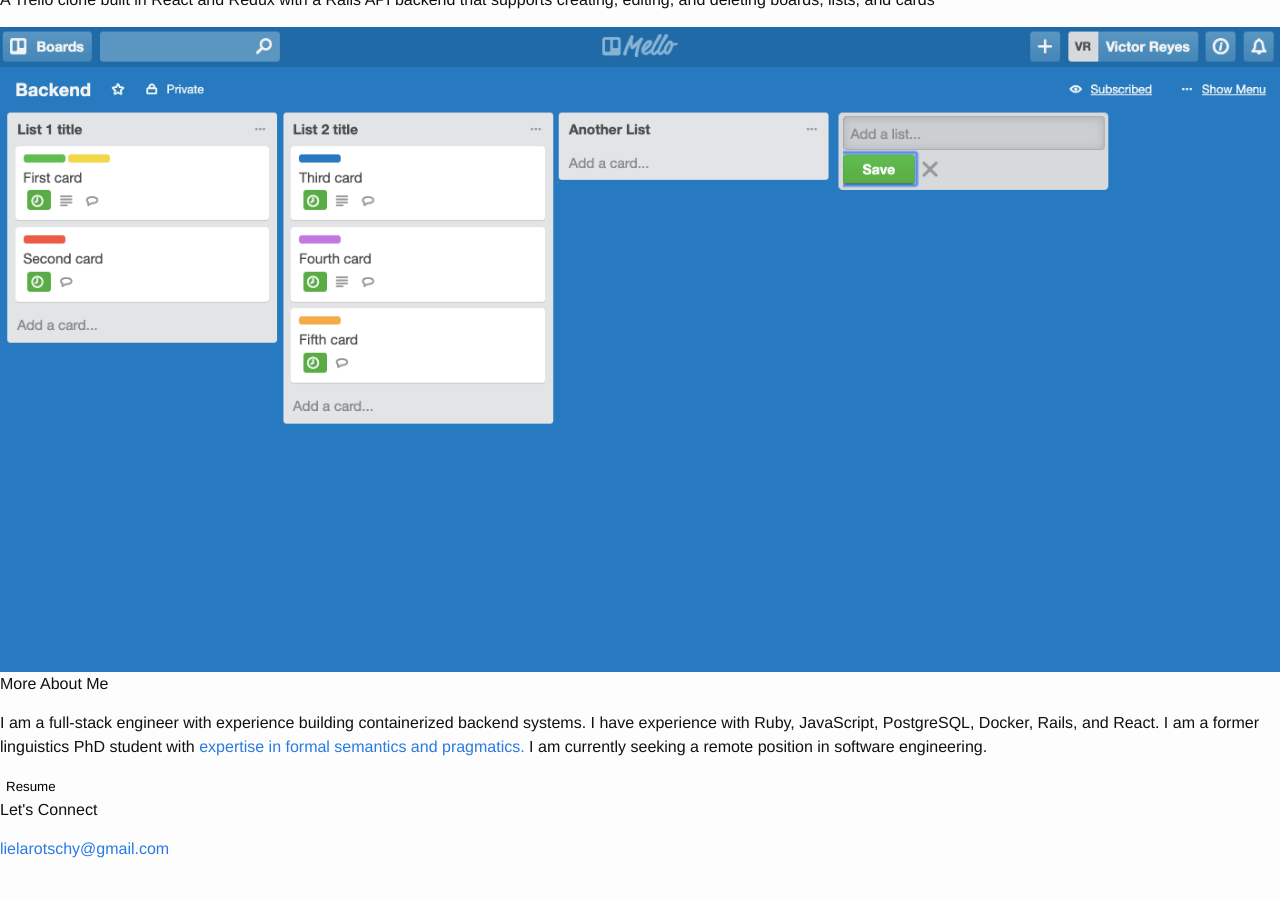
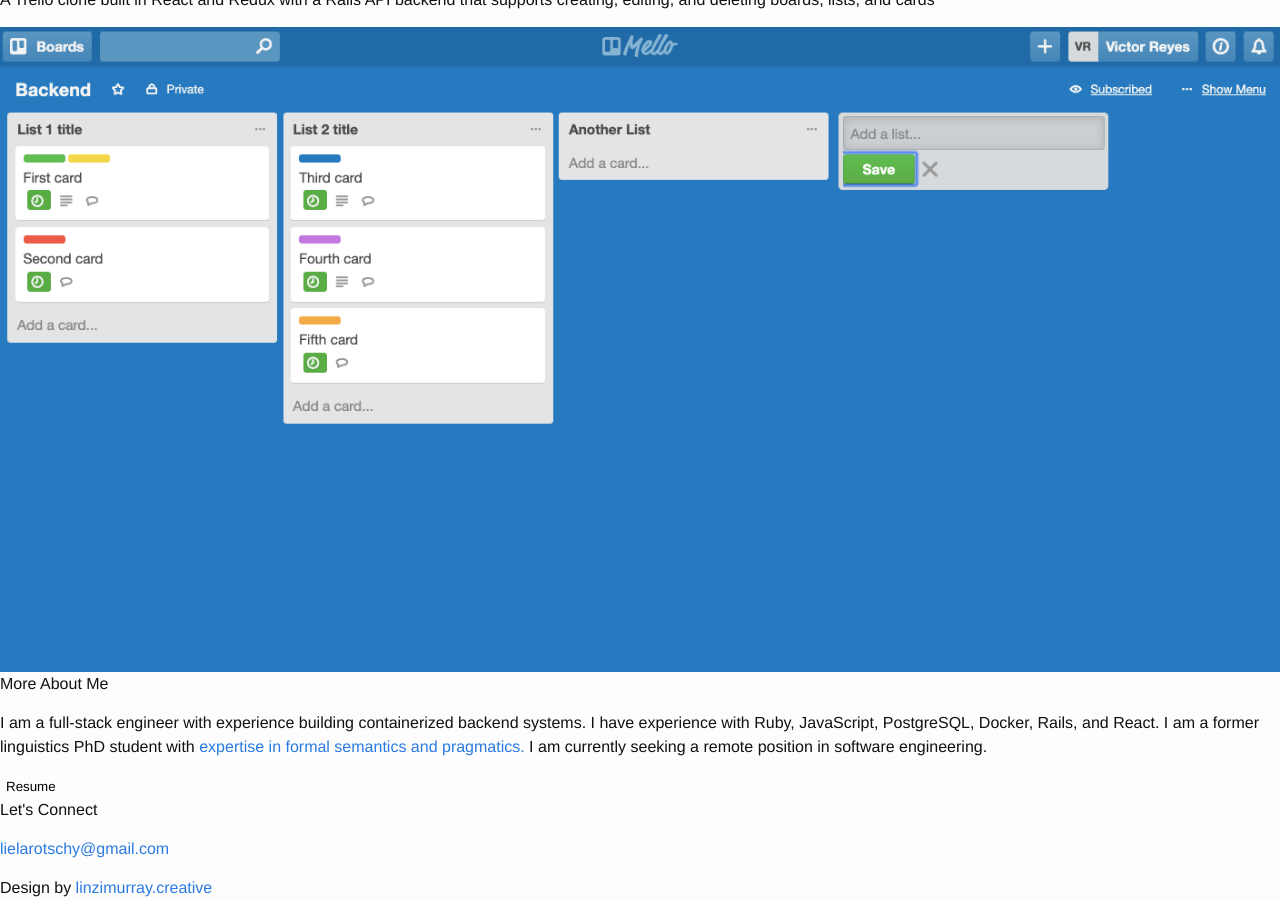
Before and after one commit to lrotschy/lrotschy.github.io, a Jekyll site: the page index.html, which Jekyll copies as it is, in a window 1280 px wide and 900 px high, scrolled down 4669 px. Built offline with Jekyll 4.4.1, drawn with Linux system fonts in a browser that asks for light colours; before the commit the page ends 5545 px from its top, so only the background shows below that.

Commit message:
Update index.html

```diff
--- a/index.html
+++ b/index.html
@@ -156,12 +156,12 @@
         </nav>
       </div>
     </article>
-    <!-- <small>
+    <small>
       Design by
       <a class="designer-link" href="https://www.instagram.com/linzimurray.creative/" target="_blank">
         linzimurray.creative
       </a>
-    </small> -->
+    </small>
   </footer>
 
 </body>
```
